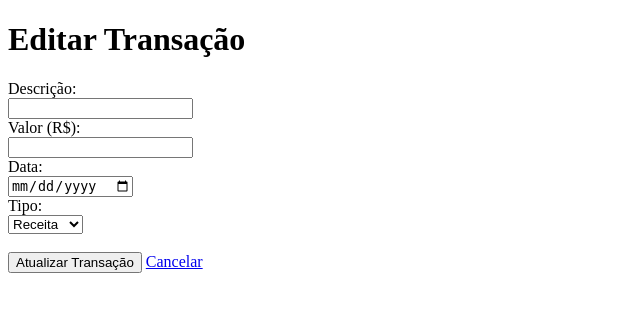
After one commit to Sander0026/finpy-project, a Flask app: template templates/editar_transacao.html in a window 1280 px wide. The commit adds this page. Shown: the top 312 px of the page, without its empty margins (0-640 px from the left). Run offline with Flask 3, Linux system fonts and the light colour scheme; the template is opened without the code that fills it, so the values that code supplies are empty.

Commit message:
feat: implementa tela de editar e façao atualizar

```diff
--- a/app.py
+++ b/app.py
@@ -93,8 +93,8 @@ def login():
 
 @app.route('/autenticar' , methods=['POST'])
 def autenticar():
-    senha_login = request.form.get('senha_usuario')
-    email_login = request.form.get('email_usuario')
+    senha_login = request.form.get('senha')
+    email_login = request.form.get('email')
 
     con = None
     cursor = None
@@ -135,8 +135,6 @@ def logout():
 
 @app.route('/dashboard')
 def dashboard():
-    # Futuramente, esta página mostrará as finanças do usuário
-    # Por enquanto, vamos apenas garantir que ela exista
     if 'usuario_id' not in session:
         flash('Você precisa estar logado para ver esta página.', 'warning')
         return redirect(url_for('login'))
@@ -146,16 +144,36 @@ def dashboard():
     try:
         con = create_db_connection()
         cursor = con.cursor(dictionary=True)
-        query = "SELECT * FROM transacoes WHERE usuario_id = %s ORDER BY data DESC"
-        cursor.execute(query, (session['usuario_id'],))
+        query_usuarios = "SELECT * FROM transacoes WHERE usuario_id = %s ORDER BY data DESC"
+        cursor.execute(query_usuarios, (session['usuario_id'],))
 
         lista_transacoes = cursor.fetchall()
+
+        query_total_receitas = "SELECT SUM(valor) AS total FROM transacoes WHERE tipo = 'receita' AND usuario_id = %s"
+        cursor.execute(query_total_receitas, (session['usuario_id'],))
+        total_receitas = cursor.fetchone()
+
+        query_total_despesas = "SELECT SUM(valor) AS total FROM transacoes WHERE tipo = 'despesa' AND usuario_id = %s"
+        cursor.execute(query_total_despesas, (session['usuario_id'],))
+        total_despesas = cursor.fetchone()
+
+        total_despesa = total_despesas['total'] if total_despesas['total'] else 0
+        total_receita = total_receitas['total'] if total_receitas['total'] else 0
+
+        saldo = total_receita - total_despesa
+
+
+
 
         if not lista_transacoes:
             flash('Nenhuma transação encontrada. Adicione uma transação para começar.', 'info')
             return render_template('dashboard.html', transacoes=[])
         else:
-            return render_template('dashboard.html', transacoes=lista_transacoes)
+            return render_template('dashboard.html',
+                       transacoes=lista_transacoes,
+                       receitas=total_receita,
+                       despesas=total_despesa,
+                       saldo=saldo)
     except Error as e:
         flash(f"Ocorreu um erro no sistema: {e}", 'danger')
         return redirect(url_for('login'))
@@ -207,5 +225,111 @@ def adicionar_transacao():
         if con and con.is_connected():
             con.close()
 
+@app.route('/deletar_transacao/<int:transacao_id>', methods=['POST'])
+def deletar_transacao(transacao_id):
+    usuario_id = session.get('usuario_id')
+    if not usuario_id:
+        flash('Você precisa estar logado para deletar uma transação.', 'warning')
+        return redirect(url_for('login'))
+
+    con = None
+    cursor = None
+    try:
+        con = create_db_connection()
+        cursor = con.cursor()
+
+        query_delete = "DELETE FROM transacoes WHERE id = %s AND usuario_id = %s"
+        cursor.execute(query_delete, (transacao_id, usuario_id))
+        con.commit()
+
+        flash('Transação deletada com sucesso!', 'success')
+        return redirect(url_for('dashboard'))
+
+    except Error as e:
+        flash(f"Ocorreu um erro no sistema: {e}", 'danger')
+        return redirect(url_for('dashboard'))
+
+    finally:
+        if cursor:
+            cursor.close()
+        if con and con.is_connected():
+            con.close()
+
+
+@app.route('/editar_transacao/<int:transacao_id>' , methods=['GET'])
+def editar_transacao(transacao_id):
+    usuario_id = session.get('usuario_id')
+    if not usuario_id:
+        flash('Você precisa estar logado para editar uma transação.', 'warning')
+        return redirect(url_for('login'))
+
+    con = None
+    cursor = None
+    try:
+        con = create_db_connection()
+        cursor = con.cursor(dictionary=True)
+
+        query = ("SELECT * FROM transacoes WHERE id = %s")
+        cursor.execute(query, (transacao_id,))
+        transacao = cursor.fetchone()
+
+        if not transacao or transacao['usuario_id'] != session['usuario_id']:
+            flash('Transação não encontrada ou você não tem permissão para editar.', 'danger')
+            return redirect(url_for('dashboard'))
+
+        return render_template('editar_transacao.html', transacao=transacao)
+    except Error as e:
+        flash(f"Ocorreu um erro no sistema: {e}", 'danger')
+        return redirect(url_for('dashboard'))
+
+    finally:
+        if cursor:
+            cursor.close()
+        if con and con.is_connected():
+            con.close()
+
+
+@app.route('/atualizar_transacao/<int:transacao_id>', methods=['POST'])
+def atualizar_transacao(transacao_id):
+    if 'usuario_id' not in session:
+        flash('Acesso não autorizado.', 'danger')
+        return redirect(url_for('login'))
+
+    # Pega os dados atualizados do formulário
+    descricao = request.form.get('descricao')
+    valor = request.form.get('valor')
+    data = request.form.get('data')
+    tipo = request.form.get('tipo')
+
+    con = None
+    cursor = None
+    try:
+        con = create_db_connection()
+        cursor = con.cursor()
+
+        # Query SQL de UPDATE
+        # A cláusula "AND usuario_id = %s" é uma camada extra de segurança
+        query = """UPDATE transacoes
+                   SET descricao = %s, valor = %s, data = %s, tipo = %s
+                   WHERE id = %s AND usuario_id = %s"""
+
+        params = (descricao, valor, data, tipo, transacao_id, session['usuario_id'])
+        cursor.execute(query, params)
+        con.commit()
+
+        flash('Transação atualizada com sucesso!', 'success')
+
+    except Error as e:
+        flash(f"Erro ao atualizar a transação: {e}", "danger")
+    finally:
+        if cursor:
+            cursor.close()
+        if con and con.is_connected():
+            con.close()
+
+    return redirect(url_for('dashboard'))
+
+
+
 if __name__ == '__main__':
     app.run(debug=True)
--- /dev/null
+++ b/templates/editar_transacao.html
@@ -0,0 +1,30 @@
+<!DOCTYPE html>
+<html lang="pt-br">
+<head>
+    <meta charset="UTF-8">
+    <title>Editar Transação - FinPy</title>
+</head>
+<body>
+    <h1>Editar Transação</h1>
+
+    <form action="{{ url_for('atualizar_transacao', transacao_id=transacao.id) }}" method="POST">
+
+        <label for="descricao">Descrição:</label><br>
+        <input type="text" name="descricao" value="{{ transacao.descricao }}" required><br>
+
+        <label for="valor">Valor (R$):</label><br>
+        <input type="number" name="valor" step="0.01" value="{{ transacao.valor }}" required><br>
+
+        <label for="data">Data:</label><br>
+        <input type="date" name="data" value="{{ transacao.data.strftime('%Y-%m-%d') }}" required><br>
+
+        <label for="tipo">Tipo:</label><br>
+        <select name="tipo" required>
+            <option value="receita" {% if transacao.tipo == 'receita' %}selected{% endif %}>Receita</option>
+            <option value="despesa" {% if transacao.tipo == 'despesa' %}selected{% endif %}>Despesa</option>
+        </select><br><br>
+
+        <button type="submit">Atualizar Transação</button>
+        <a href="{{ url_for('dashboard') }}">Cancelar</a> </form>
+</body>
+</html>
--- a/templates/login.html
+++ b/templates/login.html
@@ -7,13 +7,13 @@
 <body>
     <h1>Login</h1>
     <main>
-        <form action="/autenticar" method="POST">
+        <form action="{{ url_for('autenticar') }}" method="POST">
 
             <label for="email">E-mail:</label><br>
-            <input type="email" id="email" name="email_usuario" required><br>
+            <input type="email" id="email" name="email" required><br>
 
             <label for="senha">Senha:</label><br>
-            <input type="password" id="senha" name="senha_usuario" required>   <br>
+            <input type="password" id="senha" name="senha" required>   <br>
 
             <button type="submit">Entra</button>
         </form>
```
Also changed, not shown: templates/dashboard.html (+25 -1 lines).
